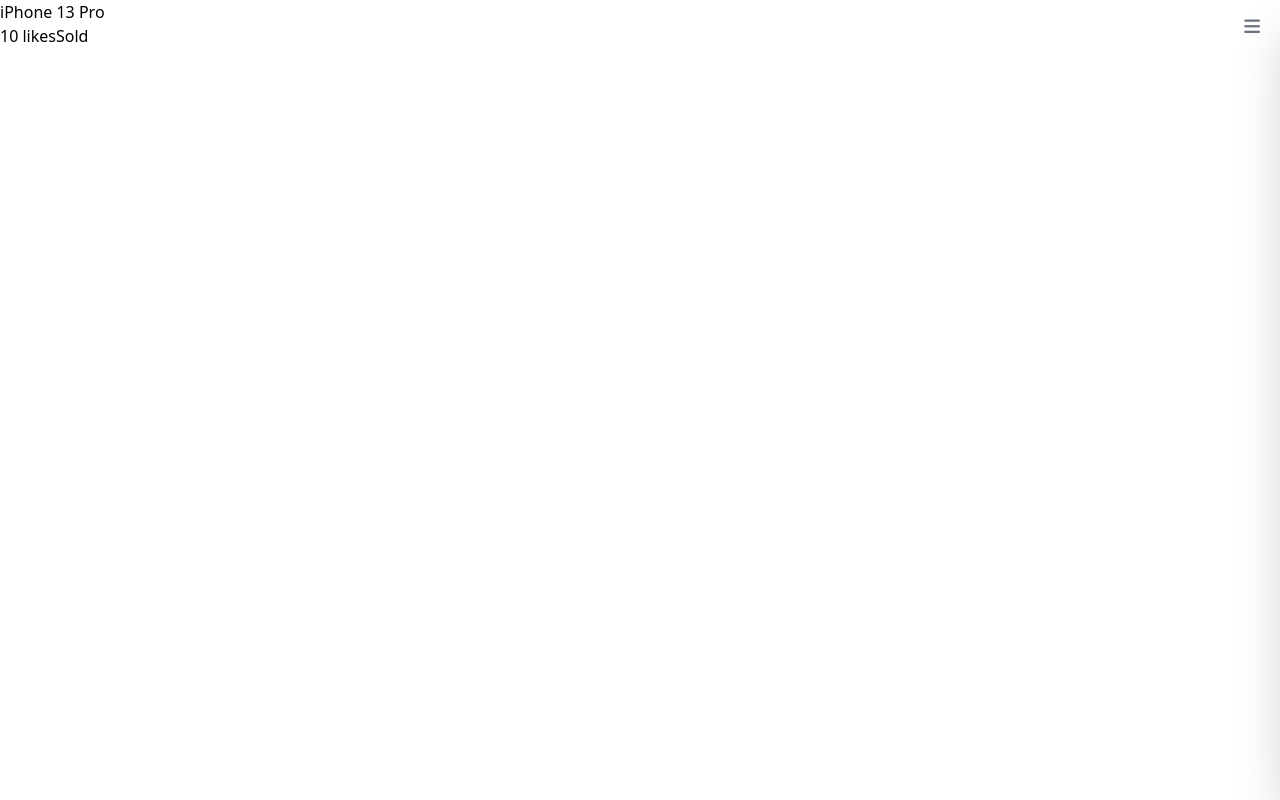
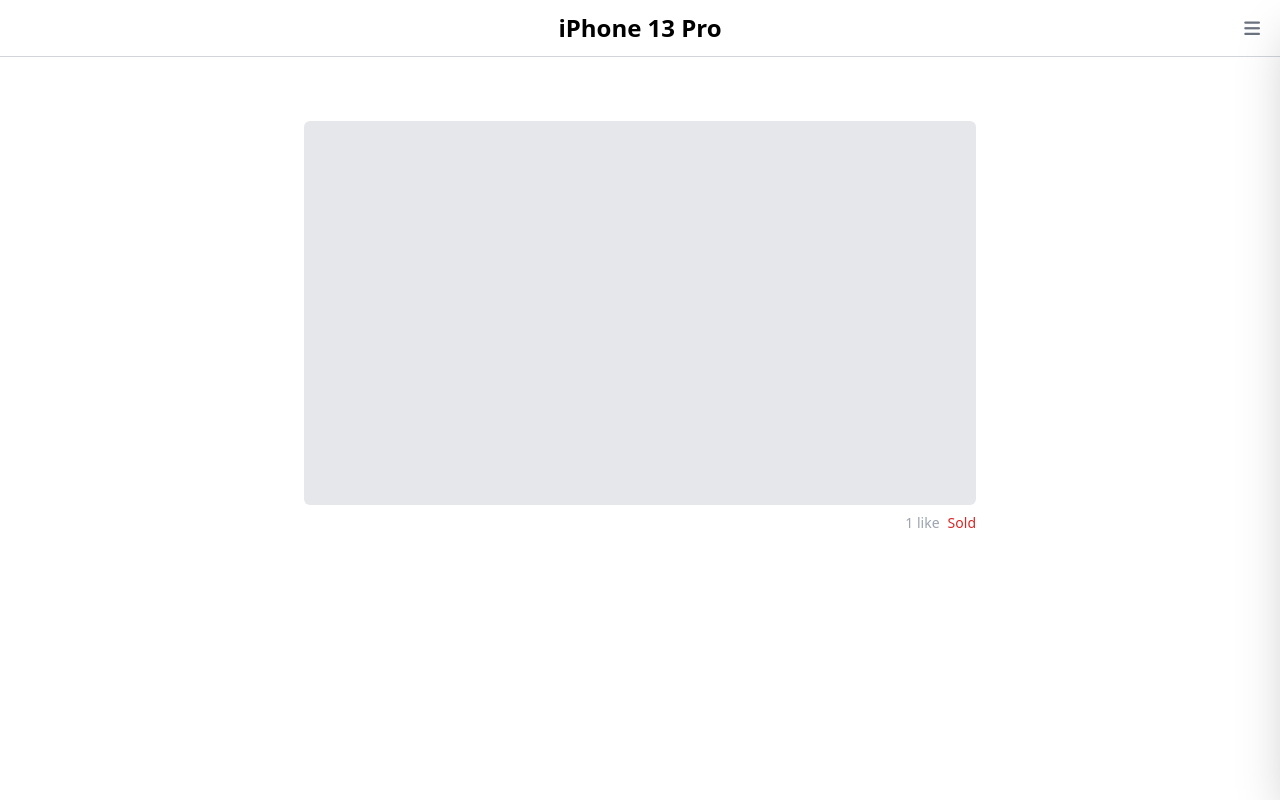
Before and after one commit to J-happycoder/nextjs-carrot-market, a Next.js app: page /products/1 in a window 1280 px wide. Built offline with nearby package versions, Linux system fonts and the light colour scheme.

Commit message:
Product Page

```diff
--- a/components/Navigation.tsx
+++ b/components/Navigation.tsx
@@ -12,7 +12,7 @@
         onClick={handleMenuClick}
         className={className(
           "fa-solid fa-bars",
-          "text-lg text-gray-500 cursor-pointer fixed top-0 right-0 m-auto px-5 py-3 z-10 ml-4"
+          "text-lg text-gray-500 cursor-pointer fixed top-0 right-0 m-auto px-5 py-3.5 z-10 ml-4"
         )}
       />
       <div
--- a/pages/api/products/[id].ts
+++ b/pages/api/products/[id].ts
@@ -5,7 +5,7 @@
   // Get the Product
   const product = {
     name: `iPhone 13 Pro`,
-    likes: 10,
+    likes: 1,
     sold: true,
   };
   return res.status(200).json({ product });
--- a/pages/api/products/index.ts
+++ b/pages/api/products/index.ts
@@ -3,6 +3,7 @@
 export default async function (req: NextApiRequest, res: NextApiResponse) {
   const products = [10, 11, 13, 14, 7, 4, 6, 1, 2, 3, 12].map((number) => ({
     name: `iPhone ${number} Pro`,
+    id: number,
     likes: number,
     sold: number === 11,
   }));
--- a/pages/index.tsx
+++ b/pages/index.tsx
@@ -5,6 +5,7 @@
 
 type Product = {
   name: string;
+  id: number;
   likes: number;
   sold: Boolean;
 };
@@ -43,7 +44,9 @@
             <div key={product.likes} className="flex flex-row mb-5">
               <div className="w-28 h-28 bg-gray-300 rounded-md"></div>
               <div className="ml-3">
-                <h4 className="text-sm">{product.name}</h4>
+                <a href={`/products/${product.id}`} className="text-sm block">
+                  {product.name}
+                </a>
                 <span className="text-sm text-gray-400">descriptions...........</span>
               </div>
             </div>
--- a/pages/products/[id].tsx
+++ b/pages/products/[id].tsx
@@ -11,7 +11,7 @@
 const Product = () => {
   const router = useRouter();
   const [product, setProduct] = useState<Product>({
-    name: "",
+    name: "Product",
     likes: 0,
     sold: false,
   });
@@ -25,9 +25,18 @@
   return (
     <Layout title="Product">
       <div>
-        <h1>{product.name}</h1>
-        <span>{product.likes} likes</span>
-        <span>{product.sold ? "Sold" : ""}</span>
+        <h1 className="text-2xl font-bold text-center py-3 border-b border-gray-300">
+          {product.name}
+        </h1>
+        <div className="max-w-2xl h-96 w-full bg-gray-200 m-auto mt-16 rounded-md"></div>
+        <div className="flex flex-row max-w-2xl w-full m-auto justify-end mt-2">
+          <span className="text-sm text-gray-400">
+            {product.likes} {product.likes === 1 ? "like" : "likes"}
+          </span>
+          {product.sold ? (
+            <span className="text-sm font-medium text-red-600 ml-2">Sold</span>
+          ) : null}
+        </div>
       </div>
     </Layout>
   );
```
